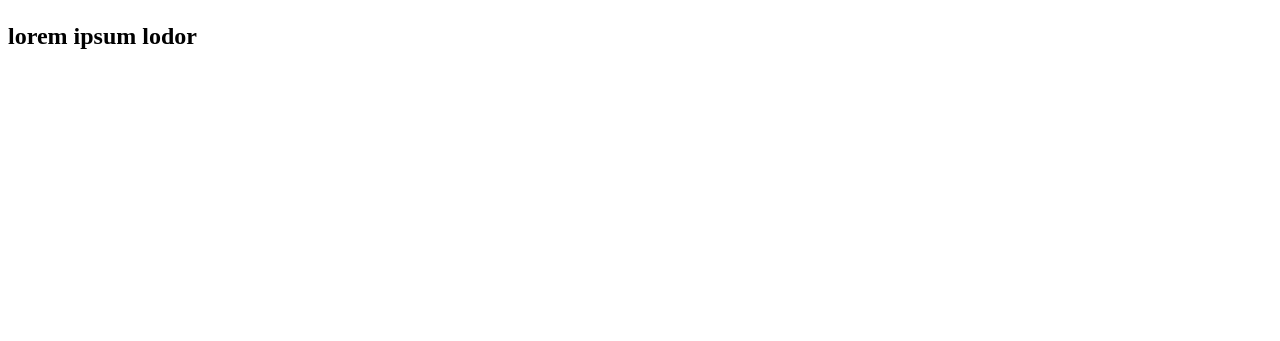
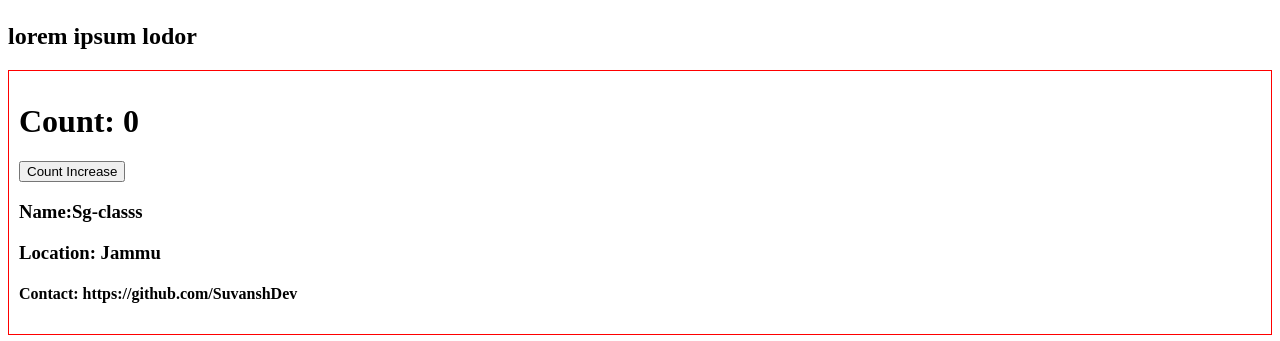
Before and after one commit to SuvanshDev/Foodies-Assemble, a React (Vite) app: page /about in a window 1280 px wide. Shown: the part 183-524 px from the top of the page. Built offline with nearby package versions, Linux system fonts and the light colour scheme.

Commit message:
Add User(Functional Component) and User Class (Class Based Component) and upto ep8 part 5

```diff
--- a/index.css
+++ b/index.css
@@ -68,3 +68,8 @@
 .filter{
     display: flex;
 }
+.user-card{
+    border: 1px solid red;
+    padding: 10px;
+    margin-top:10px;
+}
--- a/src/components/About.js
+++ b/src/components/About.js
@@ -1,10 +1,23 @@
-const About = () => {
+import React from "react";
+import User from "./User";
+import UserClass from "./UserClass";
+class AboutClass extends React.Component {
+  constructor(props) {
+    super(props);
+    console.log('Parent Constructor');
+  }
+  componentDidMount(){
+    console.log('Parent component did mount');
+  }
+  render() {
+    console.log('Parent Render');
     return (
-        <>
+      <>
         <h1>About Us</h1>
         <h2>lorem ipsum lodor</h2>
-        </>
-    )
-
+        <UserClass name={"Sg-classs"} />
+      </>
+    );
+  }
 }
-export default About;
+export default AboutClass;
--- /dev/null
+++ b/src/components/User.js
@@ -0,0 +1,11 @@
+const User = ({name}) => {
+  return (
+    <div className="user-card">
+      <h3>Name:{name}</h3>
+      <h3>Location: Jammu</h3>
+      <h4>Contact: https://github.com/SuvanshDev</h4>
+    </div>
+  );
+};
+
+export default User;
--- /dev/null
+++ b/src/components/UserClass.js
@@ -0,0 +1,38 @@
+import React from "react";
+
+class UserClass extends React.Component {
+  constructor(props) {
+    super(props);
+
+    this.state ={
+      count: 0
+    }
+    console.log('Child Constructor');
+
+
+  }
+
+  componentDidMount(){
+    console.log('Child component did mount');
+  }
+
+  render() {
+    const {count} = this.state;
+    const {name} = this.props;
+    console.log('child render');
+    return (
+      <div className="user-card">
+        <h1>Count: {count}</h1>
+        <button onClick={()=>{
+          this.setState({
+            count: count +1
+          })
+        }}>Count Increase</button>
+        <h3>Name:{name}</h3>
+        <h3>Location: Jammu</h3>
+        <h4>Contact: https://github.com/SuvanshDev</h4>
+      </div>
+    );
+  }
+}
+export default UserClass;
```
